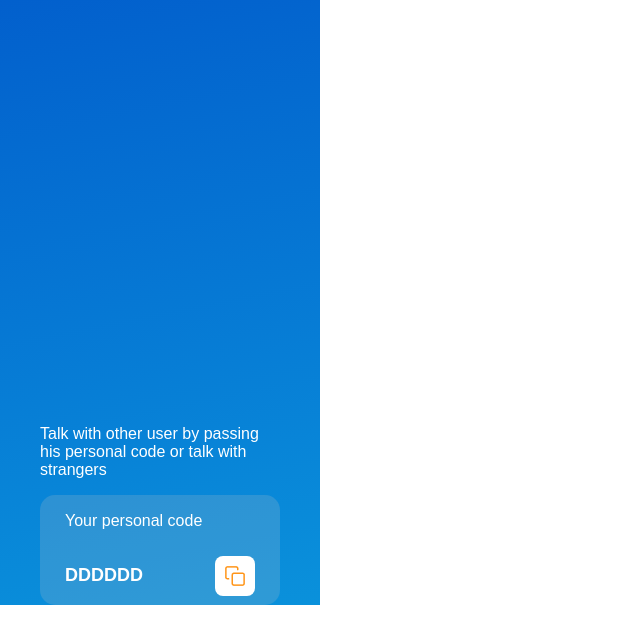
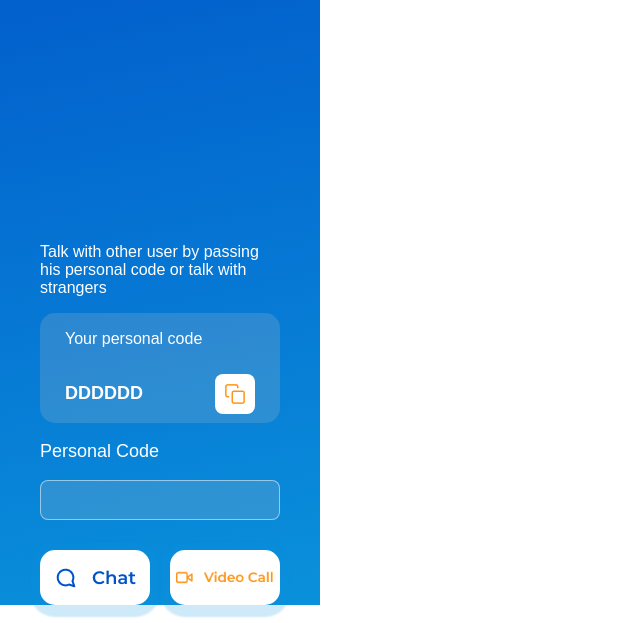
Before and after one commit to TrongNghia-17/meet-the-strangers, a website: page public/index.html in a window 1280 px wide. Shown: the part 195-818 px from the top of the page, without its empty margins (0-640 px from the left). Drawn offline with nearby package versions, Linux system fonts and the light colour scheme; no server answers.

Commit message:
video 20

```diff
--- a/public/index.html
+++ b/public/index.html
@@ -30,6 +30,20 @@
                         </button>
                     </div>
                 </div>
+                <div class="personal_code_connecting_container">
+                    <p class="personal_code_connecting_paragraph">Personal Code</p>
+                    <div class="personal_code_connecting_input_container">
+                        <input class="personal_code_input" id="personal_code_input"></input>
+                    </div>
+                    <div class="personal_code_connecting_buttons_container">
+                        <button class="connecting_button" id="personal_code_chat_button">
+                            <img src="./utils/images/chatButton.png" class="connecting_buttons_image"></img>
+                        </button>
+                        <button class="connecting_button" id="personal_code_video_button">
+                            <img src="./utils/images/videoButton.png" class="connecting_buttons_image"></img>
+                        </button>
+                    </div>
+                </div>
             </div>
         </div>
         <div class="call_container"></div>
```
